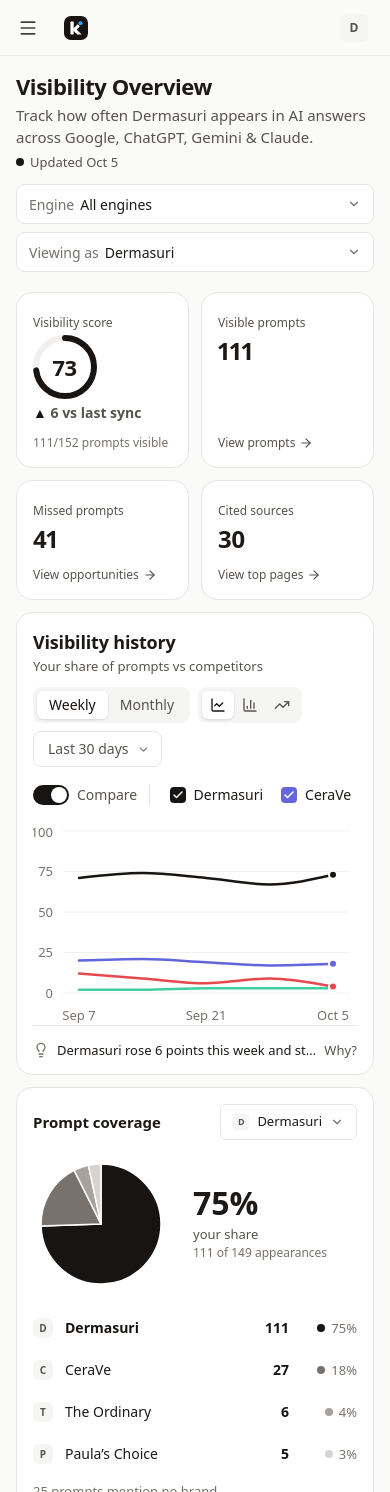
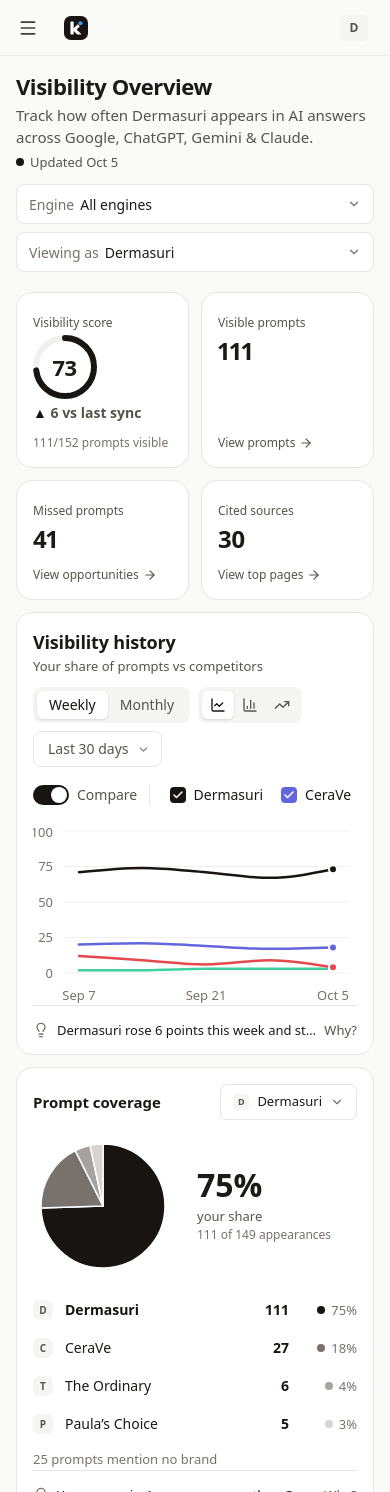
Before and after one commit to Basewrecker/kraffic-dashboard-v2, a React (Vite) app: page /overview in a window 390 px wide. Shown: the top 1492 px of the page. Built offline with nearby package versions, Linux system fonts and the light colour scheme.

Commit message:
Visibility history: plot capped at 200–240px on desktop, 180px on phones; Prompt coverage: 140px pie box, 36px rows

```diff
--- a/src/components/dashboard/PromptCoverage.jsx
+++ b/src/components/dashboard/PromptCoverage.jsx
@@ -106,7 +106,7 @@
       <div className="flex min-h-0 flex-1 flex-col">
         <div className="mt-4 flex items-center gap-6">
           <Pie
-            radius={60}
+            radius={62} // a 140px box (62 + 8px push-out room, each side)
             labels={false}
             separator={1.5}
             label={`Share of brand appearances: ${slices.map((r) => `${r.name} ${r.share}%`).join(', ')}`}
@@ -134,7 +134,7 @@
                   onBlur={() => preview(null)}
                   onClick={() => navigate(promptsLink(r.domain, engine))}
                   aria-label={`${r.name}: ${r.prompts} prompts, ${r.share}%. View prompts`}
-                  className={`-mx-2 flex h-10 w-[calc(100%+16px)] items-center gap-3 rounded-lg px-2 text-left outline-none transition-[opacity,background-color] duration-200 ease-out focus-visible:ring-2 focus-visible:ring-focus hover:bg-[var(--tint)] ${hover && hover !== r.domain && !explain.on ? 'opacity-60' : ''}`}
+                  className={`-mx-2 flex h-9 w-[calc(100%+16px)] items-center gap-3 rounded-lg px-2 text-left outline-none transition-[opacity,background-color] duration-200 ease-out focus-visible:ring-2 focus-visible:ring-focus hover:bg-[var(--tint)] ${hover && hover !== r.domain && !explain.on ? 'opacity-60' : ''}`}
                 >
                   <SiteLogo domain={r.domain} name={r.name} className="h-5 w-5 rounded-md" imgPad="p-0.5" initialClass="text-[10px]" plate />
                   <span className={`min-w-0 truncate text-[14px] leading-5 ${r.domain === OWN.domain ? 'font-semibold text-ink' : 'font-medium text-stone-900'}`}>{r.name}</span>
--- a/src/components/dashboard/VisibilityHistory.jsx
+++ b/src/components/dashboard/VisibilityHistory.jsx
@@ -480,9 +480,9 @@
         </div>
       </div>
 
-      {/* grows with the row (Prompt coverage beside it) down to the insight footer, so there's no empty band above it */}
-      {/* at least 200 on phones / 240 on desktop in every chart type (reserved, so nothing shifts when it draws) */}
-      <div className="mt-3 min-h-[200px] flex-1 lg:min-h-[240px]">
+      {/* phones / tablets: 180px. Desktop: grows with the row, 200–240px, never taller (the insight footer stays pinned
+          to the bottom with mt-auto); the same in every chart type, so switching type never changes the card */}
+      <div className="mt-3 h-[180px] lg:h-auto lg:max-h-[240px] lg:min-h-[200px] lg:flex-1">
         <ResponsiveContainer key={`${view.chart}-${view.granularity}-${view.compare}`} width="100%" height="100%">
           {renderChart()}
         </ResponsiveContainer>
```
